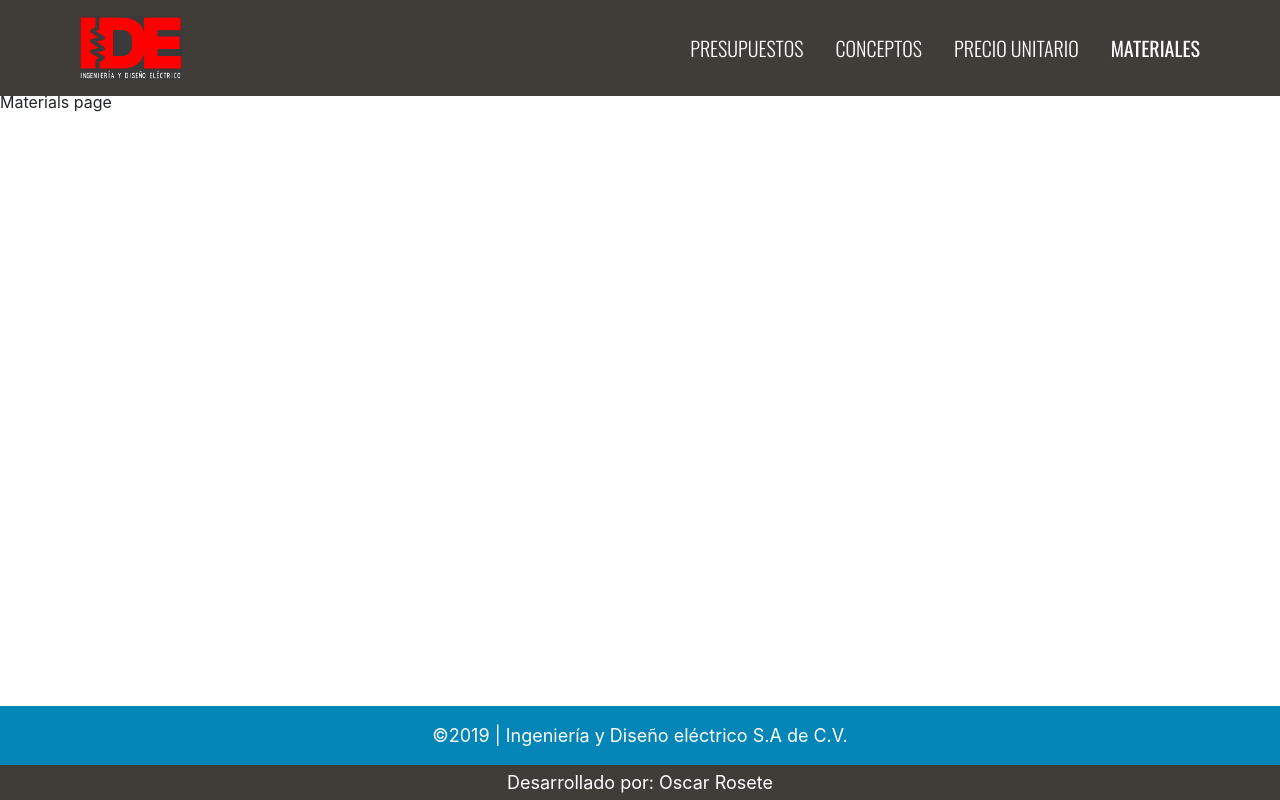
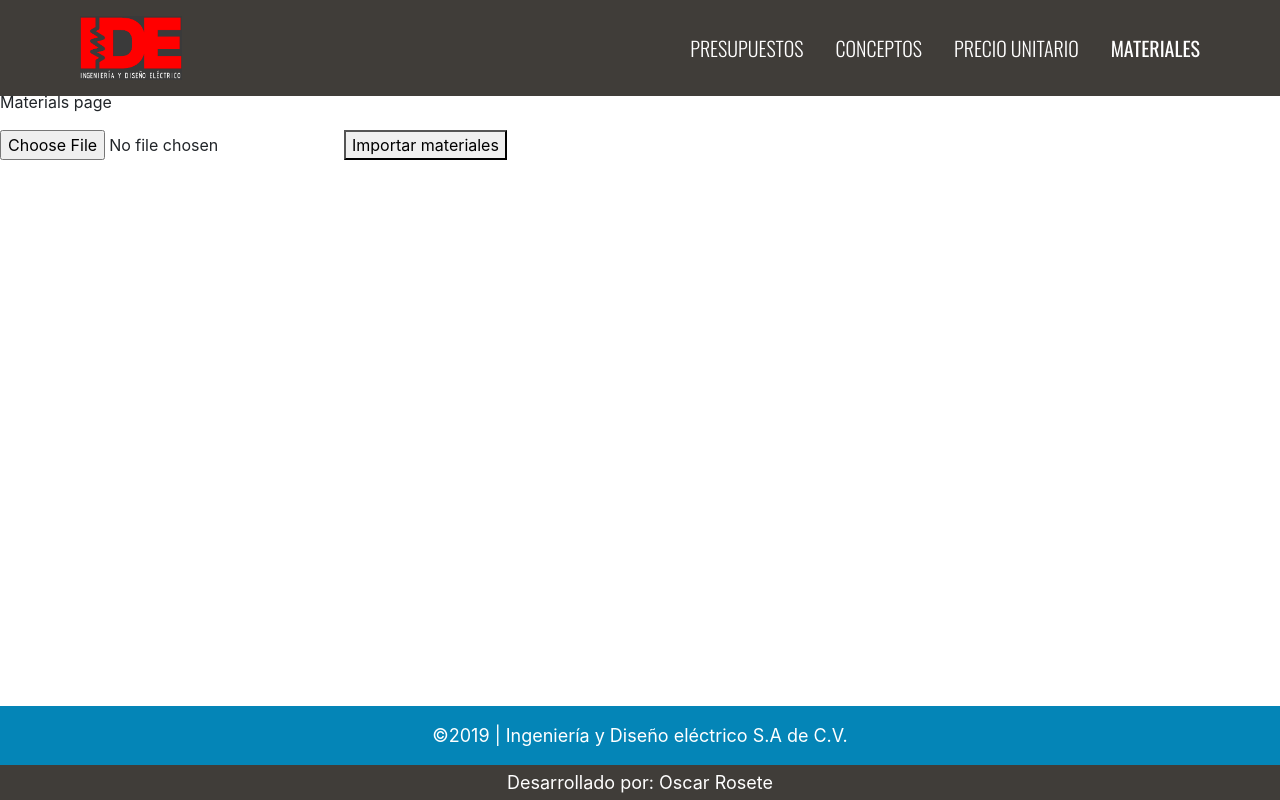
Before and after one commit to JessicaBorja/PresupuestosIDE, a React (Create React App) app: page /materiales in a window 1280 px wide. Built offline with nearby package versions, Linux system fonts and the light colour scheme; the HTML template or start-up script is replaced by a standard one.

Commit message:
import materials from excel button and logic

```diff
--- a/src/components/Layout/MainNavigation/MainNavigation.css
+++ b/src/components/Layout/MainNavigation/MainNavigation.css
@@ -25,7 +25,7 @@
 
 .main-navigation .logo {
     max-height: 3rem;
-    height: auto;
+    width: auto;
 }
 
 @media (min-width: 600px) {
--- a/src/pages/Materials/Materials.js
+++ b/src/pages/Materials/Materials.js
@@ -1,13 +1,83 @@
 import React, { Component } from 'react'
 import Layout from "../../components/Layout/Layout";
+import Spinner from "../../components/Spinner/Spinner";
 import "./Materials.css"
 
 export class MaterialsPage extends Component {
+    state = { file: null }
+
+    submitHandler = async event => {
+        event.preventDefault();
+        if (!this.state.file) {
+            alert("Ingresa un archivo con extensión .xlsx");
+            return;
+        }
+
+        try {
+            this.setState({ loading: true });
+
+            var formData = new FormData();
+            formData.append("file", this.state.file);
+            const res = await fetch(`${process.env.REACT_APP_SERVER_URL}/importMaterials`, {
+                method: "POST",
+                body: formData
+            });
+
+            this.setState({ loading: false, file: null });
+
+            if (res.status === 500) {
+                alert("Error interno en la plataforma")
+                return;
+            }
+
+            if (res.status === 400) {
+                alert("Formato incorrecto de archivo de Excel")
+                return;
+            }
+
+            if (res.status === 200 || res.status === 201) {
+                const resData = await res.json();
+                console.log(resData);
+                alert("Los materiales han sido importados satisfactoriamente");
+            }
+
+        } catch (err) {
+            this.setState({ loading: false, file: null });
+            console.log(err);
+        }
+
+    }
+
+    changeInputHandler = event => {
+        const file = event.target.files[0];
+        //check file extension
+        const fileExtension = file.name.split(".").pop().toLowerCase();
+        if (fileExtension !== "xlsx") {
+            alert("Extensión de archivo inadecuada, ingresa un archivo con extension .xlsx");
+            event.target.value = null;
+            return;
+        }
+
+        this.setState({ file });
+    }
+
     render() {
         return (
             <Layout>
                 <div className="materials">
                     <p>Materials page</p>
+                    {this.state.loading ?
+                        <Spinner></Spinner> :
+                        <form onSubmit={this.submitHandler} encType="multipart/form-data">
+                            <input
+                                accept=".xlsx"
+                                onChange={this.changeInputHandler}
+                                type="file"
+                            />
+                            <button type="submit">Importar materiales</button>
+                        </form>}
+
+
                 </div>
             </Layout>
         )
```
